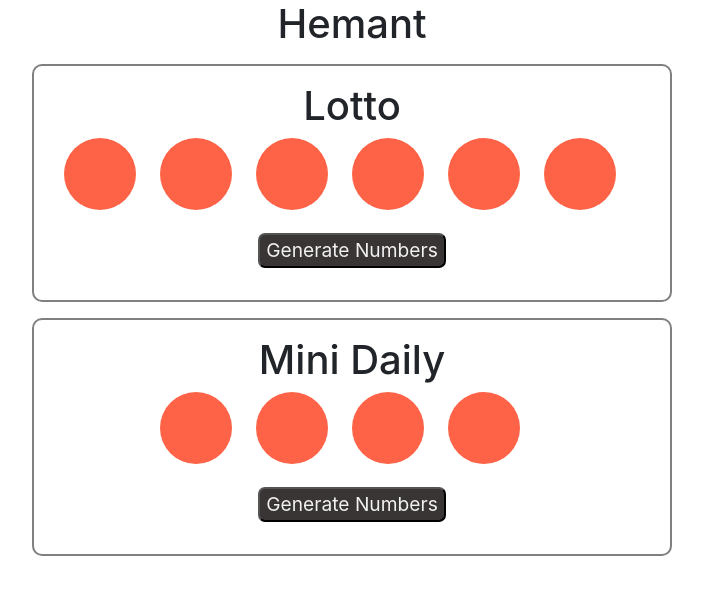
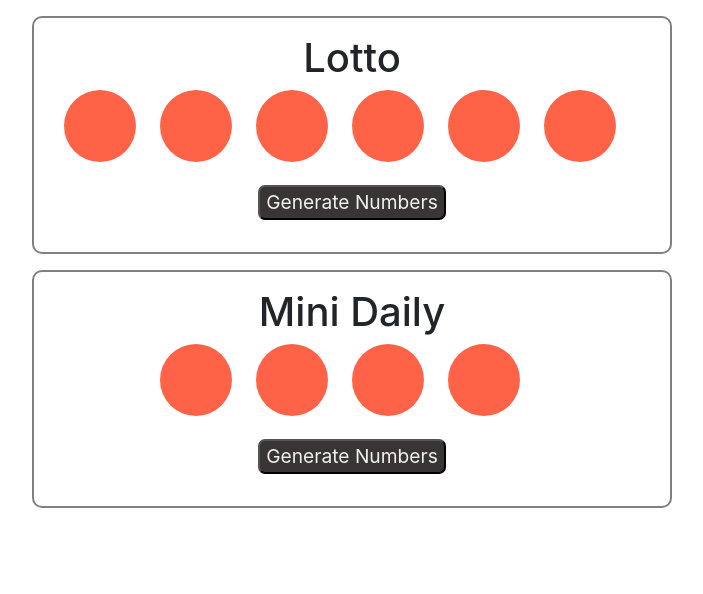
Before and after one commit to hemantkumar2/lottery-app, a React (Create React App) app: page / in a window 1280 px wide. Shown: the top 594 px of the page, without its empty margins (288-991 px from the left). Built offline with nearby package versions, Linux system fonts and the light colour scheme.

Commit message:
name removed

```diff
--- a/src/App.js
+++ b/src/App.js
@@ -8,7 +8,6 @@ export default class App extends Component {
   render() {
     return (
       <div className='App'>
-        <h1>Hemant</h1>
         <Lottery />
         <Lottery title='Mini Daily' maxNum={10} maxBalls={4} />
       </div>
```
